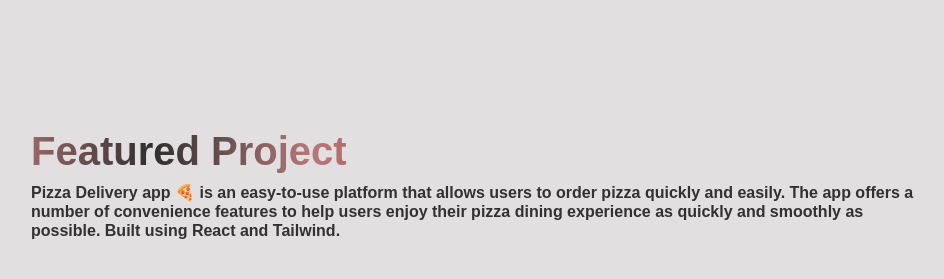
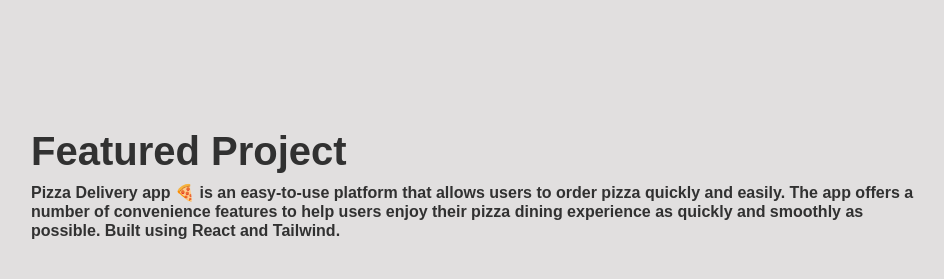
Before and after one commit to SixxPathz/SixxPathz.github.io, a plain HTML site: page index.html in a window 1280 px wide. Shown: the part 1220-1499 px from the top of the page, without its empty margins (317-1261 px from the left). Drawn offline with nearby package versions, Linux system fonts and the light colour scheme; a script that the page names is missing; a web font is replaced by a local one.

Commit message:
QoS changes

```diff
--- a/assets/css/styles.css
+++ b/assets/css/styles.css
@@ -338,21 +338,7 @@
   .image-container .image-card {
     box-shadow: 0 4px 8px rgba(0, 0, 0, 0.1);
   }
-  h1 > .magic {
-    display: inline-block;
-    position: relative;
-}
 
-
-
-  h1 > .magic > .magic-text{
-    animation: background-pan 3s linear infinite;
-    background: linear-gradient(to right,var(--color-1),var(--color-4),var(--color-brand2),var(--color-4),var(--color-brand));
-    background-size: 200%;
-    -webkit-background-clip: text;
-    -webkit-text-fill-color: transparent !important;
-    white-space: nowrap;
-}
 
 
 
--- a/index.html
+++ b/index.html
@@ -423,8 +423,21 @@
                     </div>
                 </div>
 
+                <div class="col-12" data-aos="fade-up" data-aos-delay="600">
+                    <div class="bg-base p-4 rounded-4 shadow-effect">
+                        <h4>Junior IT Specialist</h4>
+                        <p class="text-brand mb-2" id="eduTxt">Goldstien Immigration Lawyers (2024-Current)</p>
+                        <p class="mb-0">As a Junior IT Specialist at Goldstein Immigration Lawyers, I am responsible for providing technical support, troubleshooting, and ensuring the seamless operation of our current IT systems. I work closely with our team to address any software or laptop computer-related issues and help maintain our digital workflows, which include tools like Make.com,Zapier.com, Airtable, and Formstack.
+
+                        </div>
+                </div>
+
 
             </div>
+
+
+
+
  </div>
 
         </div>
```
Also changed, not shown: assets/images/myImage.jpg, assets/images/myImage1.jpg (added).
